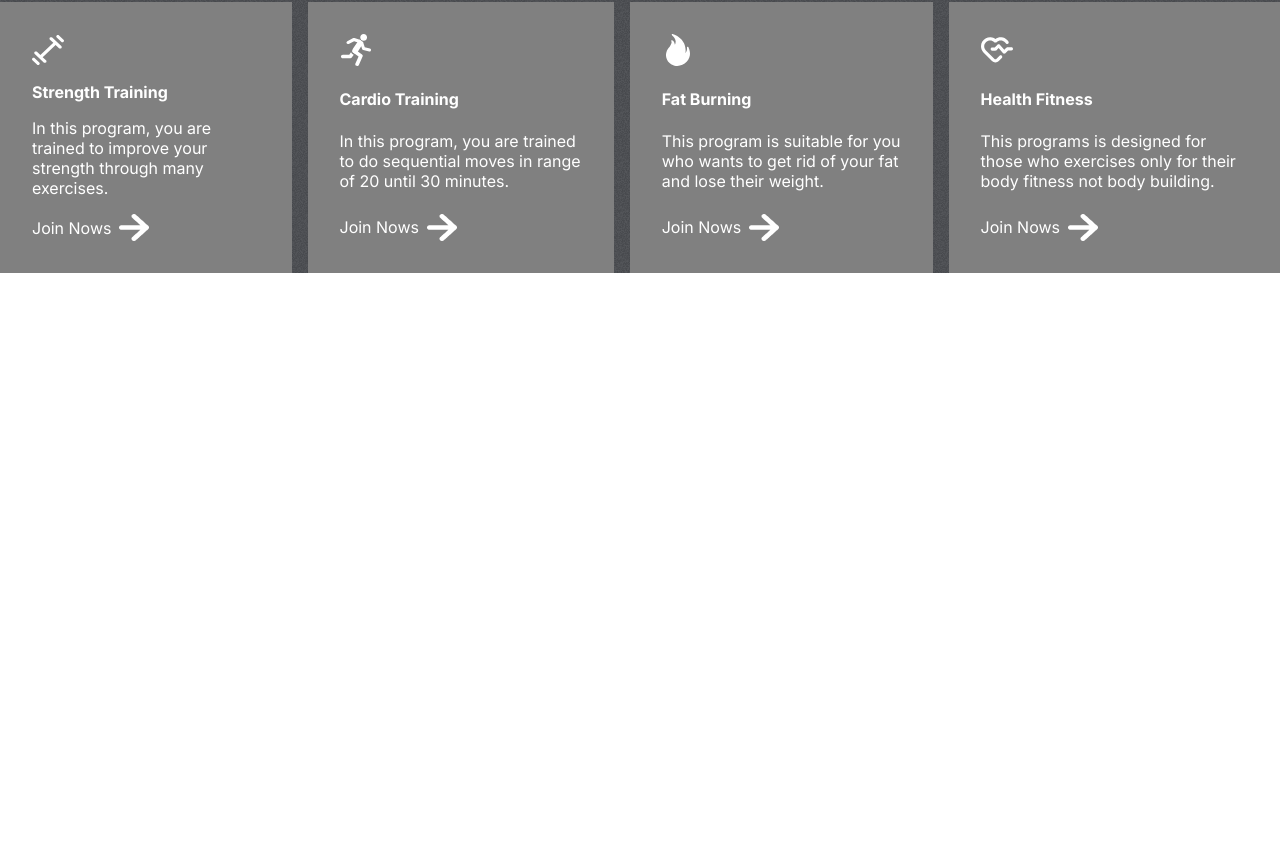
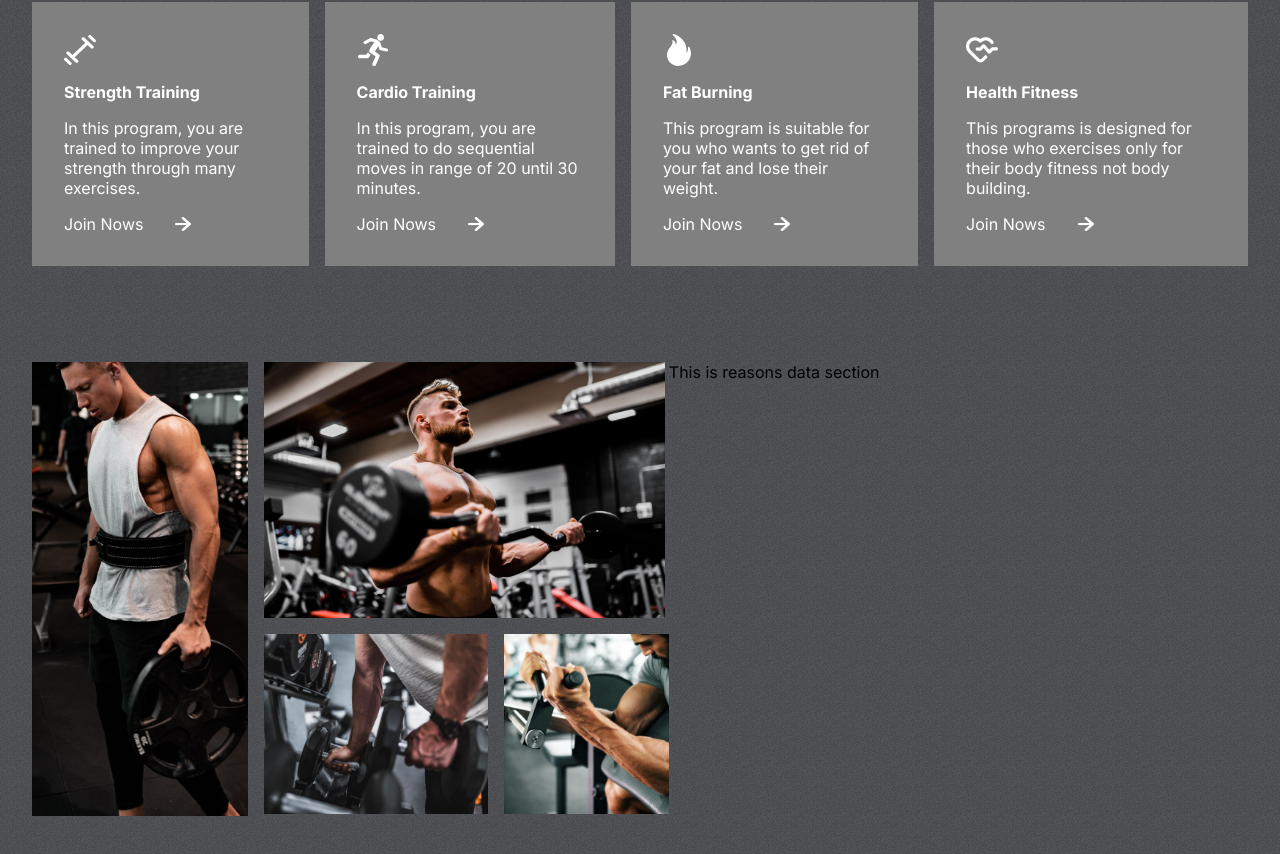
Before and after one commit to aatifali10/GYM-App, a React (Create React App) app: page / in a window 1280 px wide. Shown: the part 874-1728 px from the top of the page. Before the commit the page ends 1147 px from the top, so only its background shows below. Built offline with nearby package versions, Linux system fonts and the light colour scheme.

Commit message:
reasons left side complete

```diff
--- a/src/App.js
+++ b/src/App.js
@@ -1,11 +1,13 @@
 import "./App.css";
 import Hero from "./components/hero/Hero";
 import Programs from "./components/programs/Programs";
+import Reasons from "./components/reasons/Reasons";
 function App() {
   return (
     <div className="App">
       <Hero />
       <Programs />
+      <Reasons />
     </div>
   );
 }
--- a/src/components/programs/programs.css
+++ b/src/components/programs/programs.css
@@ -17,6 +17,7 @@
 .program-categories {
   display: flex;
   gap: 1rem;
+  padding: 0 2rem;
 }
 .category {
   display: flex;
@@ -39,5 +40,12 @@
 .join-now {
   display: flex;
   align-items: center;
-  gap: 0.5rem;
+  gap: 2rem;
 }
+.join-now img {
+  width: 1rem;
+}
+.category:hover {
+  background: var(--planCard);
+  cursor: pointer;
+}
--- /dev/null
+++ b/src/components/reasons/Reasons.js
@@ -0,0 +1,28 @@
+import React from "react";
+import "./reasons.css";
+import image1 from "../../assets/image1.png";
+import image2 from "../../assets/image2.png";
+import image3 from "../../assets/image3.png";
+import image4 from "../../assets/image4.png";
+import nb from "../../assets/nb.png";
+import adidas from "../../assets/adidas.png";
+import nike from "../../assets/nike.png";
+import tick from "../../assets/tick.png";
+
+const Reasons = () => {
+  return (
+    <>
+      <div className="reasons">
+        <div className="left-r">
+          <img src={image1} alt="image1" />
+          <img src={image2} alt="image2" />
+          <img src={image3} alt="image3" />
+          <img src={image4} alt="image4" />
+        </div>
+        <div className="right-r">This is reasons data section</div>
+      </div>
+    </>
+  );
+};
+
+export default Reasons;
--- /dev/null
+++ b/src/components/reasons/reasons.css
@@ -0,0 +1,38 @@
+.reasons {
+  display: flex;
+  padding: 0 2rem;
+  grid-template: 2rem;
+}
+.left-r {
+  flex: 1 1;
+  display: grid;
+  grid-template-columns: repeat(3, 1fr);
+  gap: 1rem;
+  grid-auto-rows: 1fr;
+}
+.left-r img {
+  object-fit: cover;
+}
+.left-r > :nth-child(1) {
+  width: 13.5rem;
+  grid-row: 1/3;
+  height: 28.4rem;
+}
+.left-r > :nth-child(2) {
+  width: auto;
+  height: 16rem;
+  grid-column: 2/4;
+}
+.left-r > :nth-child(3) {
+  width: 14rem;
+  grid-column: 2/3;
+  grid-row: 2;
+}
+.left-r > :nth-child(4) {
+  width: 10.3rem;
+  grid-row: 2;
+  grid-column: 3/4;
+}
+.right-r {
+  flex: 1 1;
+}
```
